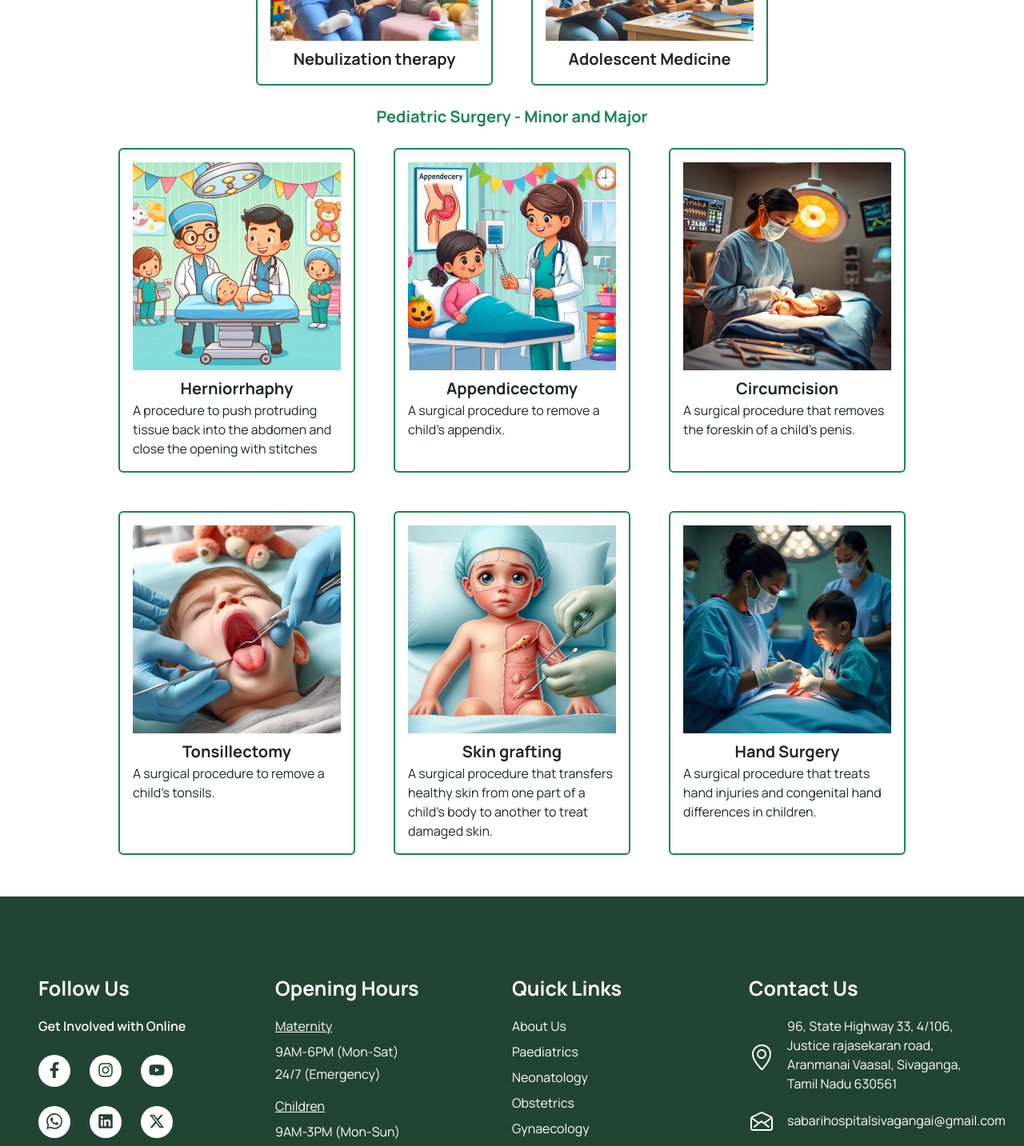
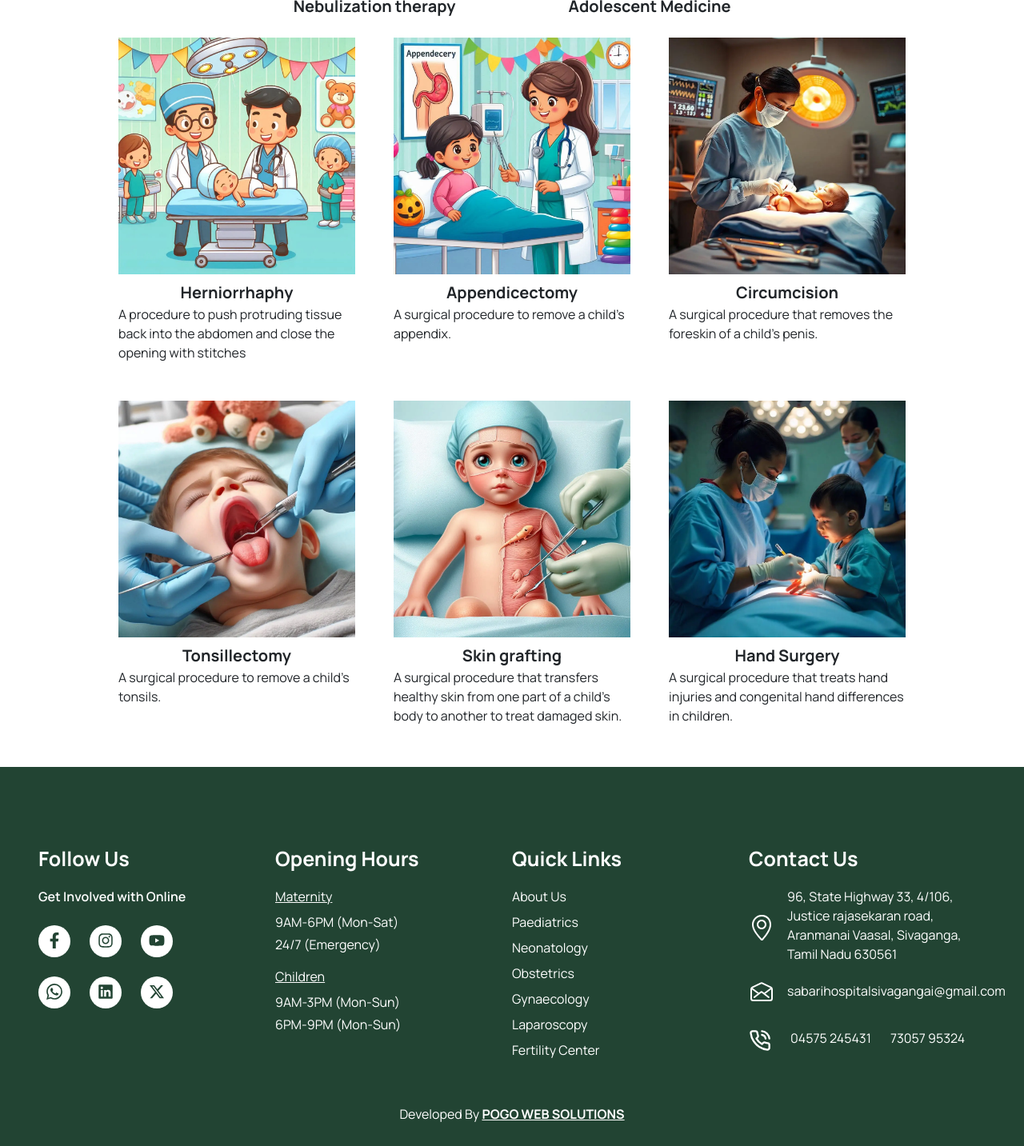
Before and after one commit to Santhamsasi2000/Sabari-Hospital, a React (Create React App) app: page /pediatrics in a window 1280 px wide. Shown: the part 980-2413 px from the top of the page at 80% size. Built offline with nearby package versions, Linux system fonts and the light colour scheme.

Commit message:
New Changes

```diff
--- a/src/Components/Common/Department.js
+++ b/src/Components/Common/Department.js
@@ -2,11 +2,10 @@ import { LazyLoadImage } from "react-lazy-load-image-component";
 const Department = ({title,data}) => {
   return (
      <div className="mt-4">
-            <p className='text-success text-center fw-bold fs-5 mb-4'>{title}</p>
             <div className='row gap-5 justify-content-center gx-0'>
              {
                 data.map(({id,image,title,subTitle}) =>
-                    <div className='col-sm-4 col-md-3 border border-success border-2 p-3 rounded-2' key={id}>
+                    <div className='col-sm-4 col-md-3 treatments-border' key={id}>
                         <LazyLoadImage src={image} alt={title} className='w-100 mb-2' effect="blur" threshold={200}/>
                         <div className='card-body'>
                             <p className='card-title fw-bold fs-5 text-center'>{title}</p>
--- a/src/Components/ContactUs/ContactForm/ContactUsForm.js
+++ b/src/Components/ContactUs/ContactForm/ContactUsForm.js
@@ -10,10 +10,8 @@ const ContactUsForm = () => {
   const onSubmit = async (values, { resetForm, setSubmitting }) => {
     const formData = new FormData();
     Object.keys(values).forEach((key) => formData.append(key, values[key]));
-    // formData.append("access_key", "e34753a6-5eaa-4c7d-8105-09c412fe67a3");
-    formData.append("access_key", "2f288866-1d0a-4c43-ab4c-e4d63f60f7e6");
-
-    try {
+    formData.append("access_key", "e34753a6-5eaa-4c7d-8105-09c412fe67a3");
+  try {
       const response = await fetch("https://api.web3forms.com/submit", {
         method: "POST",
         body: formData,
--- a/src/Components/Footer/Footer.js
+++ b/src/Components/Footer/Footer.js
@@ -19,6 +19,8 @@ const Footer = () => {
        <div className='col-md-6 col-xl-3'>
          <FooterContact/>
        </div>
+       <p className='text-start text-sm-center mt-5'>Developed By <a href='https://pogowebsolutions.com/' target="_blank"
+          rel="noopener noreferrer" className='fw-bold'> POGO WEB SOLUTIONS</a></p>
     </section>
   )
 }
```
Also changed, not shown: src/App.js (+6 -6 lines).
